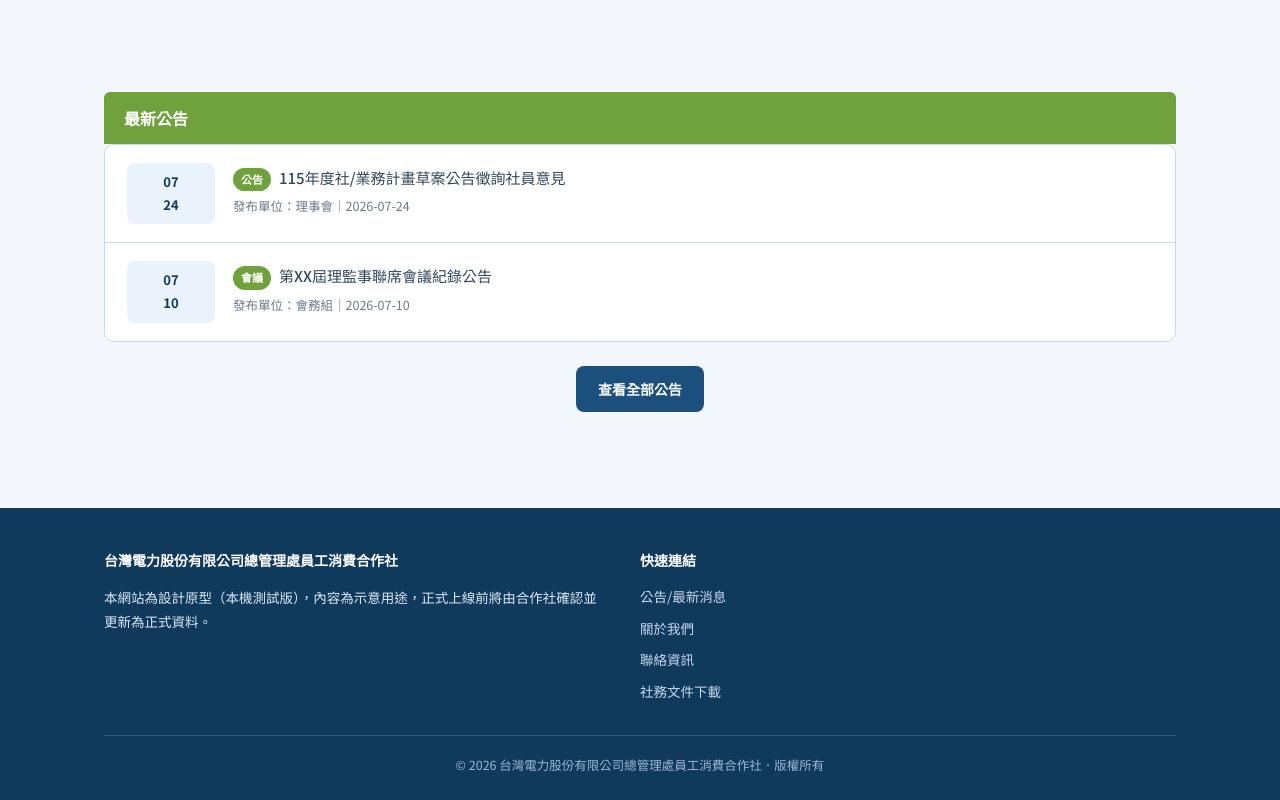
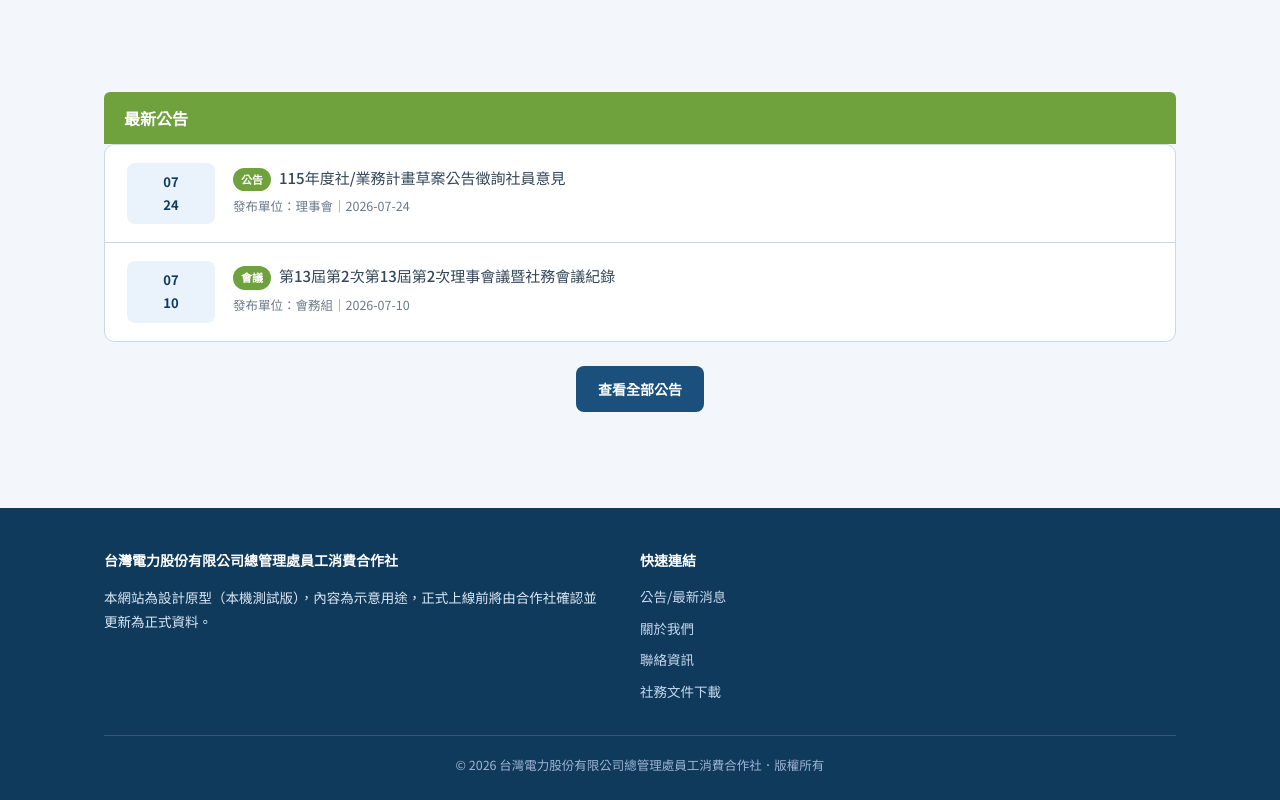
Before and after one commit to Eric-Chen-066237/taipower-coop-website, a plain HTML site: page index.html in a window 1280 px wide. Shown: the part 675-1475 px from the top of the page. Drawn offline with Linux system fonts and the light colour scheme.

Commit message:
Add files via upload

```diff
--- a/index.html
+++ b/index.html
@@ -80,7 +80,7 @@
       <div class="notice-item">
         <div class="notice-date">07<br>10</div>
         <div>
-          <div><span class="notice-tag">會議</span><span class="notice-title">第XX屆理監事聯席會議紀錄公告</span></div>
+          <div><span class="notice-tag">會議</span><span class="notice-title">第13屆第2次第13屆第2次理事會議暨社務會議紀錄</span></div>
           <div class="notice-meta">發布單位：會務組｜2026-07-10</div>
         </div>
       </div>
```
